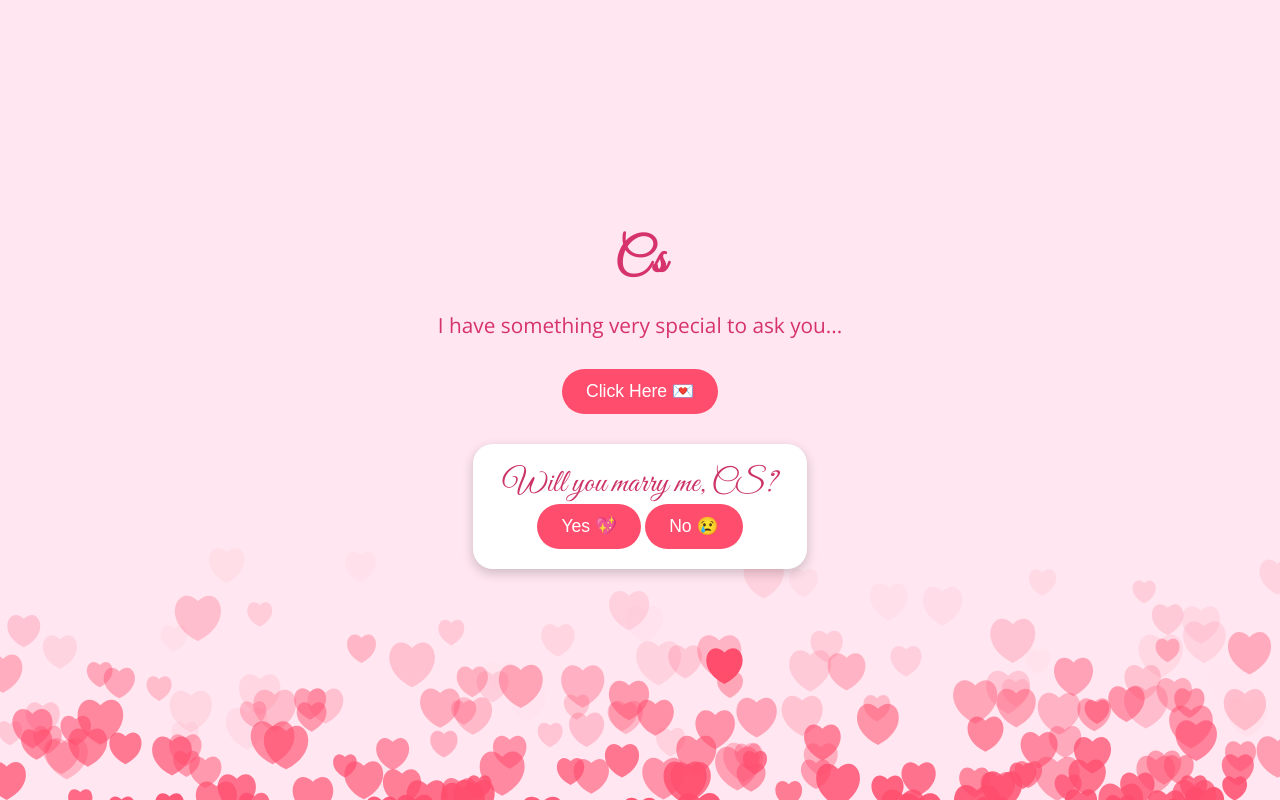
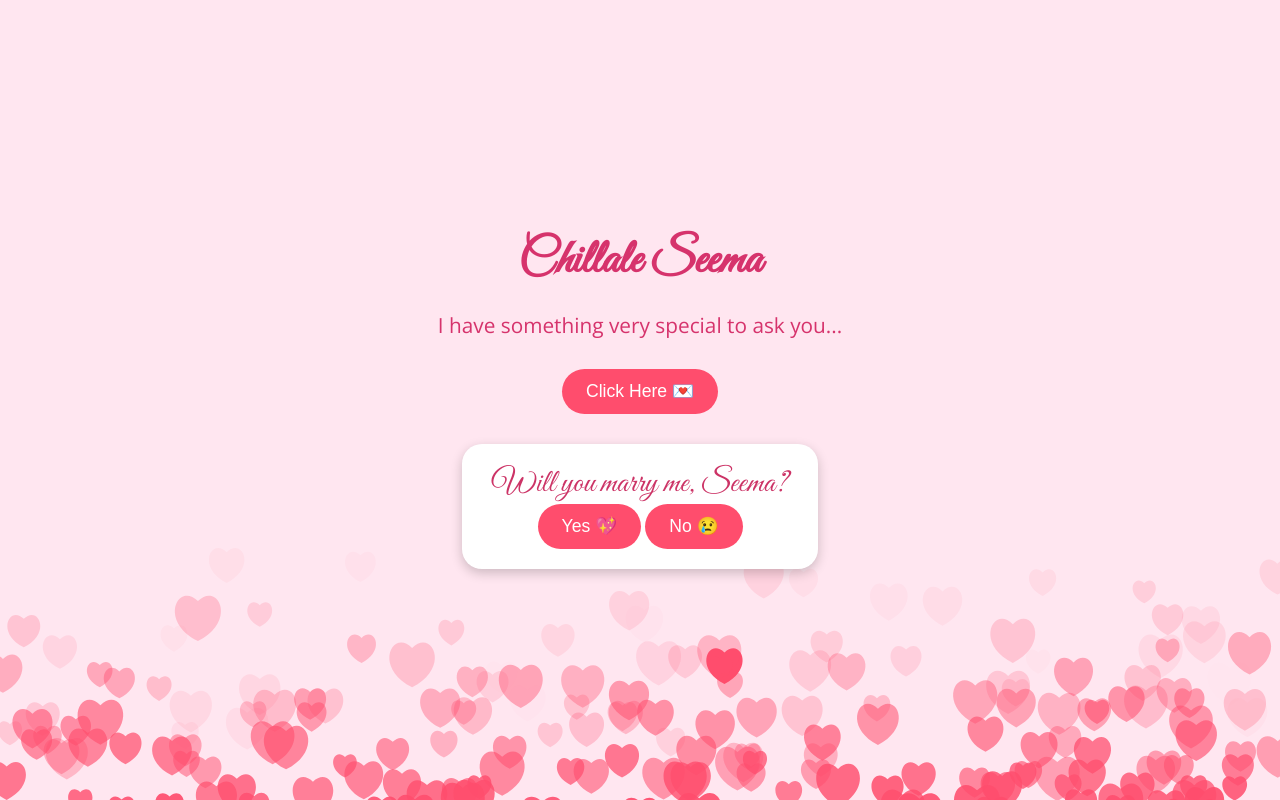
Before and after one commit to suspect28/shutUP, a plain HTML site: page index.html in a window 1280 px wide. Both pictures are taken after a click on the button "Click Here 💌". Drawn offline with nearby package versions, Linux system fonts and the light colour scheme.

Commit message:
Update index.html

```diff
--- a/index.html
+++ b/index.html
@@ -9,12 +9,12 @@
 </head>
 <body>
   <div class="container">
-    <h1 class="name">Cs</h1>
+    <h1 class="name">Chillale Seema</h1>
     <p class="message">I have something very special to ask you...</p>
     <button onclick="showProposal()">Click Here 💌</button>
 
     <div class="proposal-box" id="proposalBox">
-      <p class="proposal-text">Will you marry me, CS?</p>
+      <p class="proposal-text">Will you marry me, Seema?</p>
       <div class="response-buttons">
         <button class="yes-btn" onclick="handleYes()">Yes 💖</button>
         <button class="no-btn" onclick="handleNo()">No 😢</button>
```
